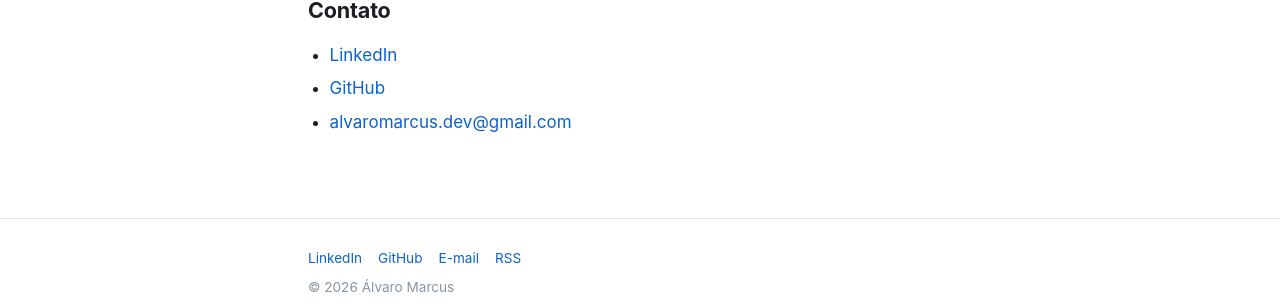
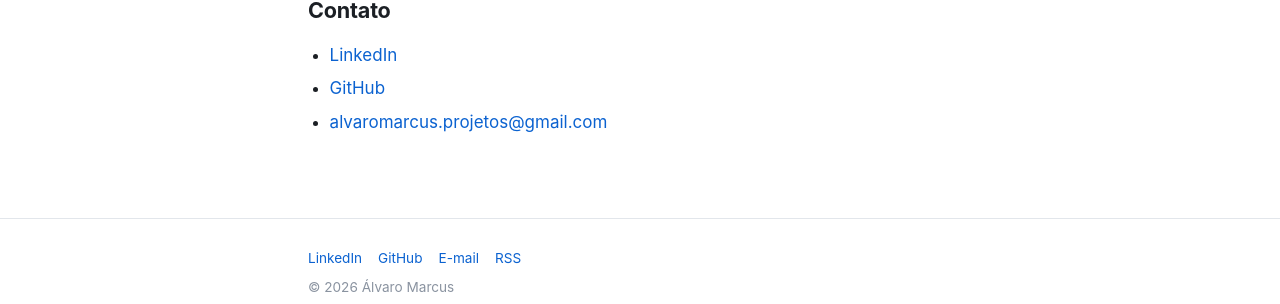
Before and after one commit to Alvaromarcus/alvaromarcus, a Jekyll site: the page built from sobre.md, in a window 1280 px wide and 900 px high, scrolled down 525 px. Shown: the part 573-877 px from the top of the window. Built offline with Jekyll 4.4.1, drawn with Linux system fonts in a browser that asks for light colours.

Commit message:
fix: atualiza email de contato para alvaromarcus.projetos@gmail.com

```diff
--- a/_config.yml
+++ b/_config.yml
@@ -12,7 +12,7 @@
 lang: pt
 
 # Links do rodape / cabecalho
-email: alvaromarcus.dev@gmail.com
+email: alvaromarcus.projetos@gmail.com
 github_user: Alvaromarcus
 linkedin_user: alvaromarcus
 
--- a/sobre.md
+++ b/sobre.md
@@ -33,4 +33,4 @@
 
 - [LinkedIn](https://www.linkedin.com/in/alvaromarcus/)
 - [GitHub](https://github.com/Alvaromarcus)
-- [alvaromarcus.dev@gmail.com](mailto:alvaromarcus.dev@gmail.com)
+- [alvaromarcus.projetos@gmail.com](mailto:alvaromarcus.projetos@gmail.com)
```
Also changed, not shown: en/about.md (+1 -1 lines), README-EN.md, README.md.
